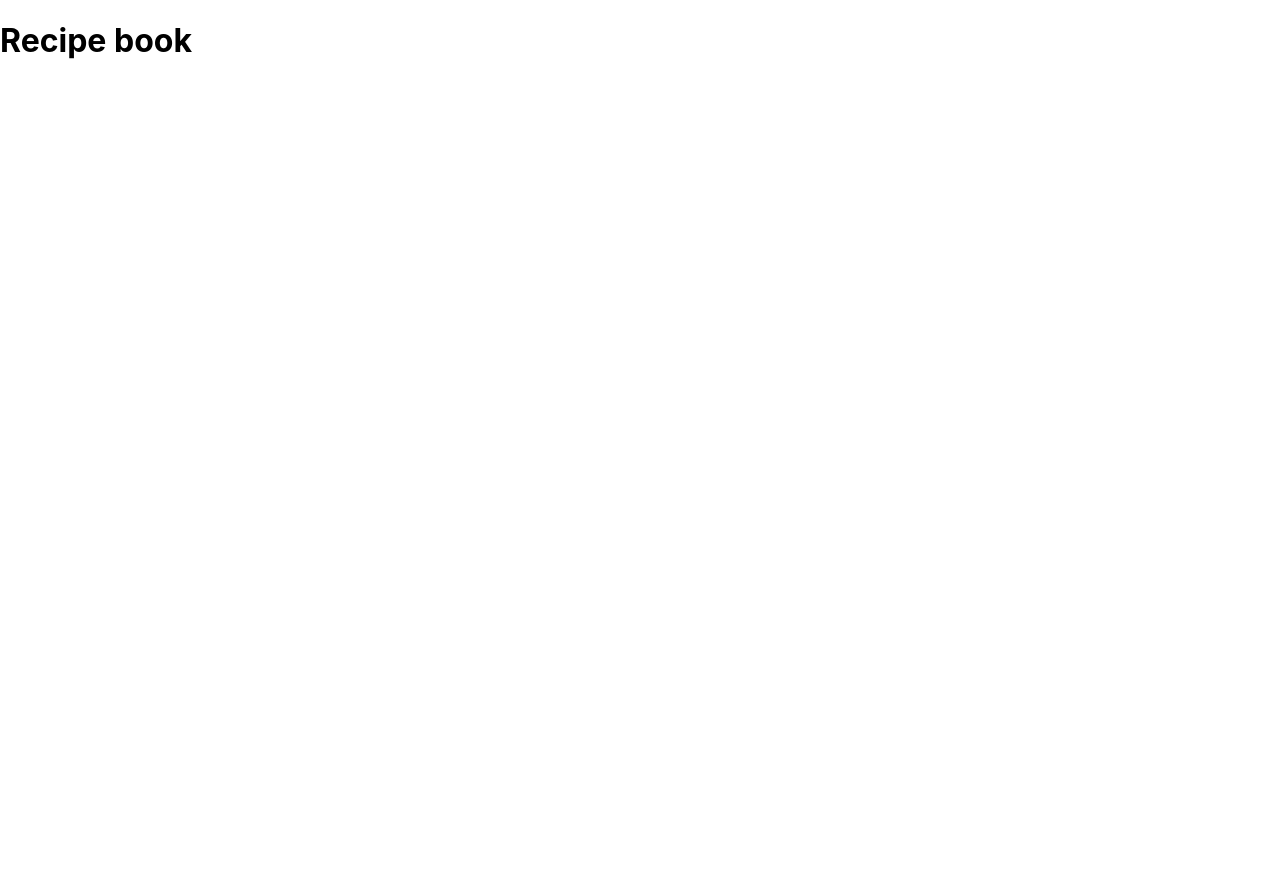
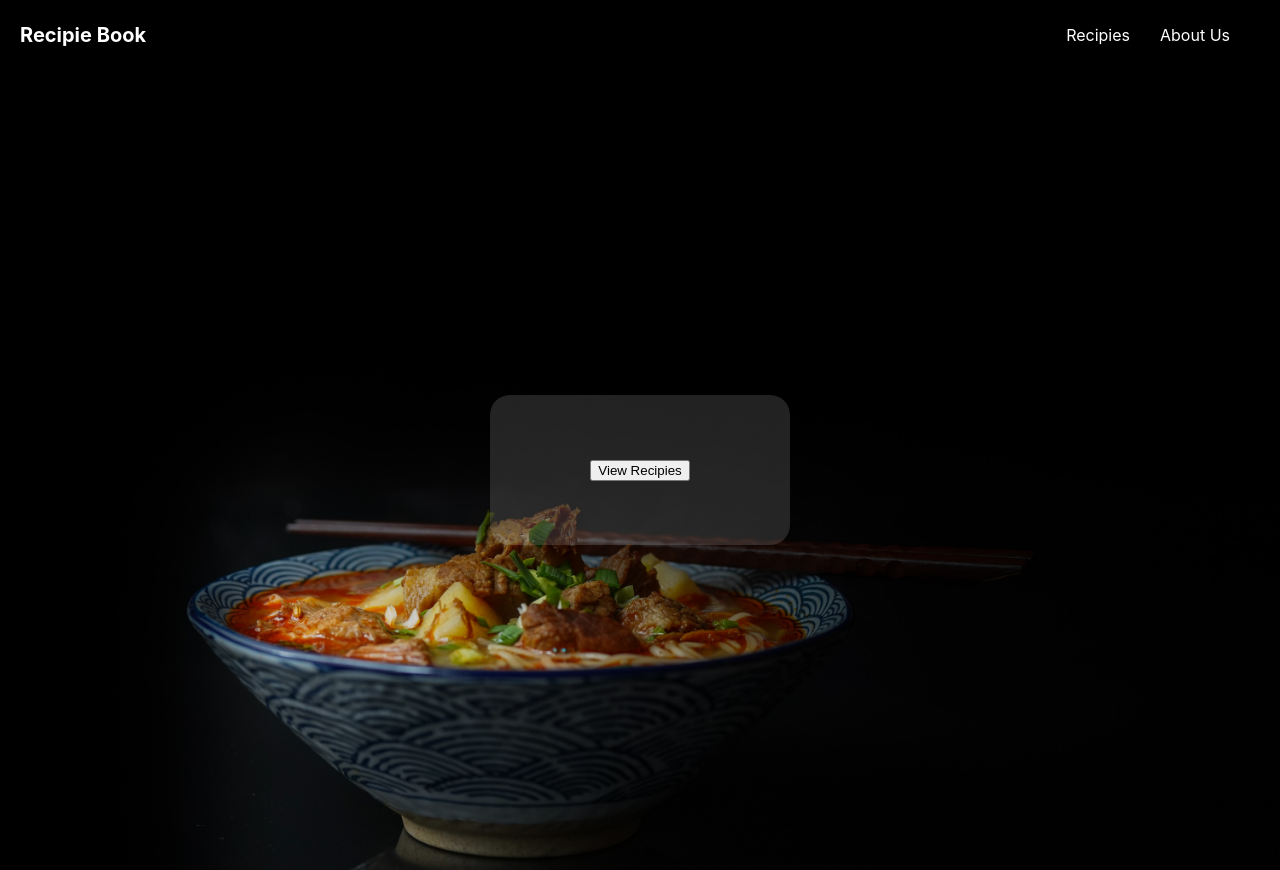
Before and after one commit to GmanSibs1906/recipe-book, a React (Create React App) app: page / in a window 1280 px wide. Before the commit the page ends 800 px from the top, so only its background shows below. Built offline with nearby package versions, Linux system fonts and the light colour scheme.

Commit message:
home page and nav bar

```diff
--- a/package.json
+++ b/package.json
@@ -8,6 +8,7 @@
     "@testing-library/user-event": "^13.5.0",
     "react": "^18.2.0",
     "react-dom": "^18.2.0",
+    "react-router-dom": "^6.16.0",
     "react-scripts": "5.0.1",
     "web-vitals": "^2.1.4"
   },
--- a/src/App.js
+++ b/src/App.js
@@ -1,8 +1,15 @@
+import { BrowserRouter as Router, Routes, Route } from "react-router-dom";
+import Navbar from "./componants/Navbar";
+import Home from "./pages/Home";
+
 function App() {
   return (
-    <div className="App">
-      <h1>Recipe book</h1>
-    </div>
+    <Router>
+      <Navbar />
+      <Routes>
+        <Route path="/" element={<Home />} />
+      </Routes>
+    </Router>
   );
 }
 
--- /dev/null
+++ b/src/componants/Navbar.js
@@ -0,0 +1,15 @@
+import React from "react";
+
+function Navbar() {
+  return (
+    <div className="navbar">
+      <div className=" navLogo ">Recipie Book</div>
+      <div className=" navLinks ">
+        <span>Recipies</span>
+        <span>About Us</span>
+      </div>
+    </div>
+  );
+}
+
+export default Navbar;
--- a/src/index.css
+++ b/src/index.css
@@ -11,3 +11,55 @@ code {
   font-family: source-code-pro, Menlo, Monaco, Consolas, 'Courier New',
     monospace;
 }
+
+/* NAVBAR */
+
+.navbar {
+  display: flex;
+  width: full;
+  height: 30px;
+  background-color: black;
+  color: white;
+  align-items: center;
+  padding: 20px;
+  justify-content: space-between;
+}
+
+.navLogo {
+  font-size: 20px;
+  font-weight: bold;
+  cursor: pointer;
+}
+
+.navLinks {
+  display: flex;
+}
+
+.navLinks span {
+  margin-right: 30px;
+  cursor: pointer;
+}
+
+
+/* HOME PAGE */
+
+.homeContainer {
+  background-image: url('./images/foodBg.jpg');
+  background-size: cover;
+  background-repeat: no-repeat;
+  height: 100vh;
+  display: flex;
+  width: 100%;
+  justify-content: center;
+  align-items: center;
+}
+
+.buttonContainer {
+  height: 150px;
+  display: flex;
+  width: 300px;
+  justify-content: center;
+  align-items: center;
+  background-color: #f6f6f623;
+  border-radius: 20px;
+}
--- /dev/null
+++ b/src/pages/Home.js
@@ -0,0 +1,13 @@
+import React from "react";
+
+function Home() {
+  return (
+    <div className="homeContainer">
+      <div className="buttonContainer">
+        <button>View Recipies</button>
+      </div>
+    </div>
+  );
+}
+
+export default Home;
```
Also changed, not shown: src/App.css (line endings or trailing spaces), src/images/foodBg.jpg (added), src/index.js (line endings or trailing spaces), 1 other file (tests, documents, lock files or other folders).
